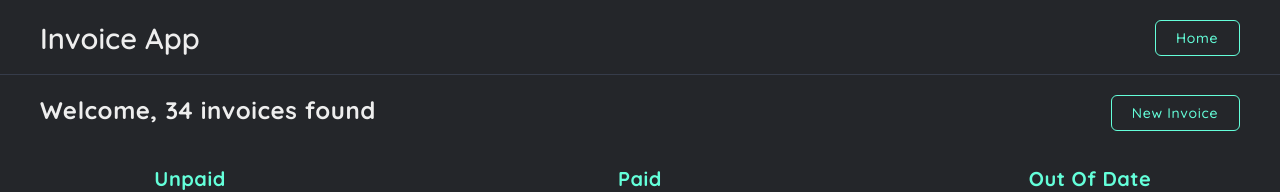
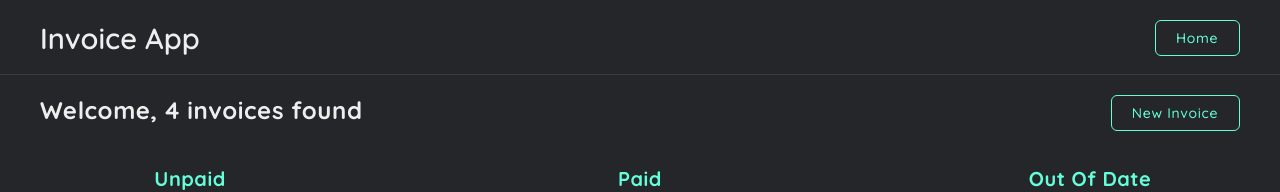
Before and after one commit to furkancgrtkn/cfhomework, a Next.js app: page /invoices in a window 1280 px wide. Shown: the top 192 px of the page. Built offline with nearby package versions, Linux system fonts and the light colour scheme.

Commit message:
feat: invoices count.

```diff
--- a/pages/invoices.tsx
+++ b/pages/invoices.tsx
@@ -100,17 +100,11 @@ export default function Invoices() {
     }
   };
 
-  const onEffectFunc = (e: number, status: InvProps["status"]) => {
-    const editData = invState.filter((k) => k.id === e);
-    const oldData = invState.filter((k) => k.id !== e);
-    setInvState([{ ...editData[0], status: status }, ...oldData]);
-  };
-
   return (
     <Layout goHome>
       <div className="container">
         <div className="d-flex mt-2 flex-between">
-          <Header>Welcome, 34 invoices found</Header>
+          <Header>Welcome, {invState.length} invoices found</Header>
           <Button onClick={() => setOpen(true)} variant="primary">
             New Invoice
           </Button>
```
